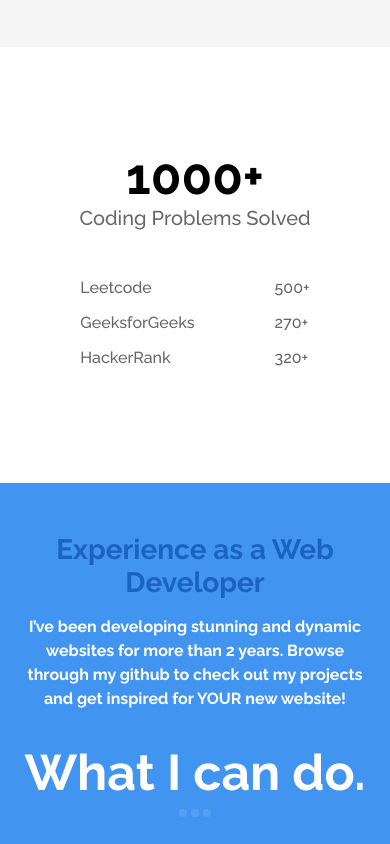
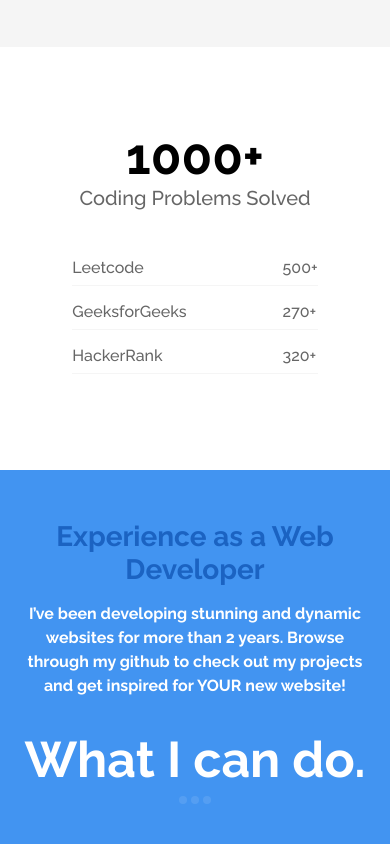
Before and after one commit to AbePlays/AbePlays.github.io, a plain HTML site: page index.html in a window 390 px wide. Shown: the part 1165-2009 px from the top of the page. Drawn offline with Linux system fonts and the light colour scheme.

Commit message:
Added border to tables

```diff
--- a/styles/_probs.scss
+++ b/styles/_probs.scss
@@ -1,15 +1,15 @@
 .probs {
-  padding: 100px 150px 100px 150px;
+  padding: 80px 150px 80px 150px;
   display: flex;
   justify-content: center;
   align-items: center;
 
   @media screen and (max-width: 1250px) {
-    padding: 100px 70px 100px 70px;
+    padding: 80px 70px 80px 70px;
   }
 
   @media screen and (max-width: 950px) {
-    padding: 100px 20px 100px 20px;
+    padding: 80px 20px 80px 20px;
   }
 
   @media screen and (max-width: 600px) {
@@ -53,11 +53,13 @@
       }
       tr {
         td {
+          border-bottom: 1px solid #f5f5f5;
+          padding-bottom: 0.5rem;
           color: $greyPara;
           font-size: $fontParagraph;
           font-weight: 500;
           &:not(:last-child) {
-            padding-right: 5rem;
+            padding-right: 6rem;
           }
         }
       }
```
Also changed, not shown: styles/styles.css, 1 other file.
